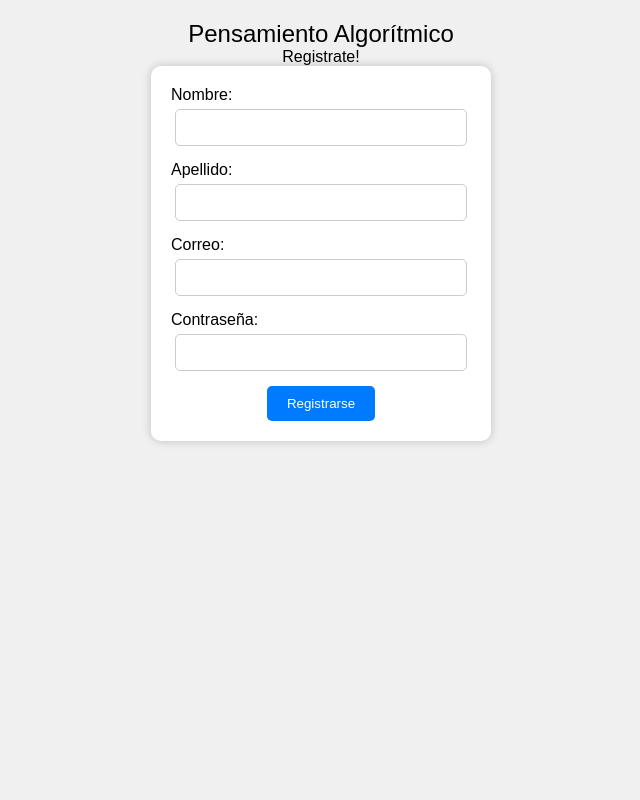
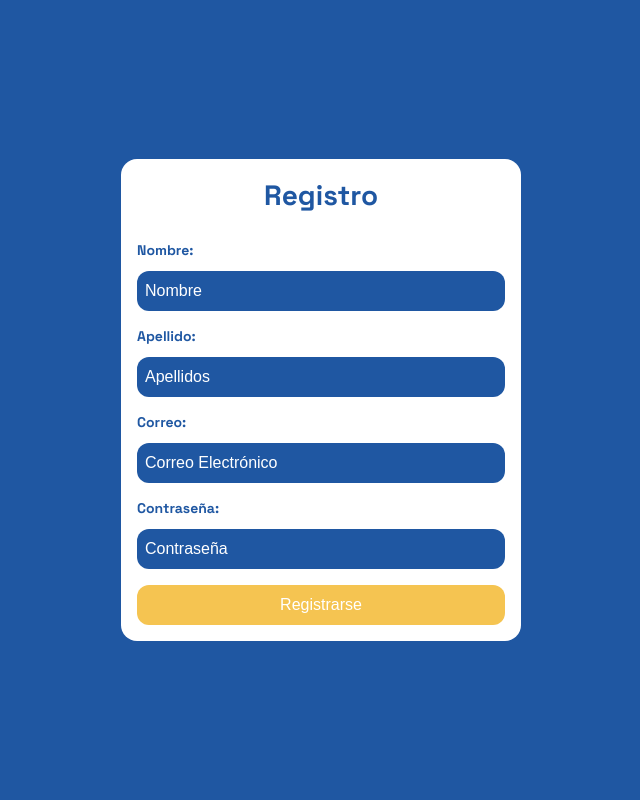
Before and after one commit to Psychohistorian11/PYTHONHUNTERS, a Flask app: page /StudentRegistrationView in a window 1280 px wide. Shown: the whole page, without its empty margins (319-959 px from the left). Run offline with Flask 3, Linux system fonts and the light colour scheme.

Commit message:
Vista 2 registro finalizada

```diff
--- a/templates/Index.html
+++ b/templates/Index.html
@@ -108,10 +108,10 @@
             <h1 class="title">Iniciar sesión</h1>
             <form action="/LoginEmailandPassword" method="POST" class="form form-login">
                 <label for="loginEmail" class="label">Correo Electrónico</label>
-                <input type="text" name="loginEmail" placeholder="Correo Electronico" class="input input-mail" id="loginEmail">
+                <input type="email" name="loginEmail" placeholder="Correo Electronico" class="input input-mail" id="loginEmail" required>
 
                 <label for="password" class="label">Contraseña</label>
-                <input type="password" name="password" placeholder="Contraseña" id="password" class="input input-password">
+                <input type="password" name="password" placeholder="Contraseña" id="password" class="input input-password" required>
 
                 <button type="submit" class="primary-button login-button">Iniciar sesión</button>
             </form>
--- a/templates/StudentRegistration.html
+++ b/templates/StudentRegistration.html
@@ -3,78 +3,118 @@
 <head>
     <meta charset="UTF-8">
     <meta name="viewport" content="width=device-width, initial-scale=1.0">
-    <title>Pensamiento Algorítmico</title>
+    <meta charset="UTF-8">
+    <meta name="viewport" content="width=device-width, initial-scale=1.0">
+    <link rel="preconnect" href="https://fonts.googleapis.com">
+    <link rel="preconnect" href="https://fonts.gstatic.com" crossorigin>
+    <link href="https://fonts.googleapis.com/css2?family=Space+Grotesk:wght@300;500;700&display=swap" rel="stylesheet">
+    <title>Registro</title>
     <style>
+        :root{
+            --blue: #1F57A2;
+            --white: #FFFFFF;
+            --gray: #CFCDC8;
+            --black: #000000;
+            --gold: #F5C451;
+            --sm: 14px;
+            --md: 16px;
+            --lg: 24px;
+            --g: 28px;
+        }
         body {
-            font-family: Arial, sans-serif;
-            background-color: #f0f0f0;
-            text-align: center;
+            background-color: var(--blue);
+            font-family: 'Space Grotesk', sans-serif;
             margin: 0;
-            padding: 0;
         }
+        .register {
+            width: 100%;
+            height: 100vh;
+            display: grid;
+            place-items: center;
+        }
+        .form_container {
+            background-color: white;
+            display: grid;
+            grid-template-rows: auto 1fr auto;
+            width: 400px;
+            border-radius: 16px;
 
-        #titulo {
-            font-size: 24px;
-            margin-top: 20px;
         }
+        .title{
+           font-size: var(--g);
+           color: var(--blue);
+           margin-bottom: 12px;
+           text-align: center;
+        }
+        .form{
+            display: flex;
+            flex-direction: column;
+        }
+        .label{
+            margin-left: 16px;
+            color: var(--blue);
+            font-size: var(--sm);
+            font-weight: bold;
+            margin-bottom: 12px;
+            margin-top: 16px;
+        }
+        .input{
+            color: var(--white);
+            background-color: var(--blue);
+            border-radius: 12px;
+            border: none;
+            height: 24px;
+            font-size: var(--md);
+            padding: 8px;
+            margin-left: 16px;
+            margin-right: 16px;
+            outline: none;
+        }
+        .input::placeholder{
+            color: var(--white);
+        }
+        .primary-button {
+            font-size: var(--md);
+            background-color: var(--gold);
+            border-radius: 12px;
+            border: none;
+            height: 40px;
+            color: var(--white);
+            margin-top: 16px;
+            margin-left: 16px;
+            margin-right: 16px;
+            cursor: pointer;
 
-        #registro-formulario {
-            width: 300px;
-            margin: 0 auto;
-            background-color: #fff;
-            padding: 20px;
-            border-radius: 10px;
-            box-shadow: 0 0 10px rgba(0, 0, 0, 0.2);
+
         }
-
-        label {
-            display: block;
-            text-align: left;
-            margin-bottom: 5px;
-        }
-
-        input[type="text"],
-        input[type="email"],
-        input[type="password"] {
-            width: 90%;
-            padding: 10px;
-            margin-bottom: 15px;
-            border: 1px solid #ccc;
-            border-radius: 5px;
-        }
-
-        button {
-            background-color: #007BFF;
-            color: #fff;
-            padding: 10px 20px;
-            border: none;
-            border-radius: 5px;
-            cursor: pointer;
-        }
-
-        button:hover {
-            background-color: #0056b3;
+        .register-button{
+            background-color: var(--gold);
+            color: var(--white);
+            margin-bottom: 16px;
         }
     </style>
 </head>
 <body>
-    <div id="titulo">Pensamiento Algorítmico</div>
-    <div id="subtitulo"> Registrate! </div>
+    <div class = "register">
+        <div class = "form_container">
+            <h1 class="title">Registro</h1>
+            <form id="registro-formulario" action="/StudentRegistration" method="POST" class="form form-register">
+            <label for="name"  class="label" >Nombre:</label>
+            <input type="text" id="name" name="nameStudent" required class= "input input-name" placeholder="Nombre">
 
-    <form id="registro-formulario" action="/StudentRegistration" method="POST">
-        <label for="nombre">Nombre:</label>
-        <input type="text" id="nombre" name="nameStudent" required>
+            <label for="lastname" class="label">Apellido:</label>
+            <input type="text" id="lastname" name="lastNameStudent" required class = "input input-lastname" placeholder="Apellidos">
 
-        <label for="apellido">Apellido:</label>
-        <input type="text" id="apellido" name="lastNameStudent" required>
+            <label for="mail"  class="label">Correo:</label>
+            <input type="email" id="mail" name="emailStudent" required class = "input input-email" placeholder="Correo Electrónico">
 
-        <label for="correo">Correo:</label>
-        <input type="email" id="correo" name="emailStudent" required>
+            <label for="password"  class="label">Contraseña:</label>
+            <input type="password" class="input input-password" placeholder="Contraseña" id="password" name="passwordStudent" required>
 
-        <label for="contrasena">Contraseña:</label>
-        <input type="password" id="contrasena" name="passwordStudent" required>
+            <button type="submit" class="primary-button register-button">Registrarse</button>
+        </form>
+        </div>
+    </div>
 
-        <button type="submit">Registrarse</button>
-    </form>
 </body>
 </html>
```
